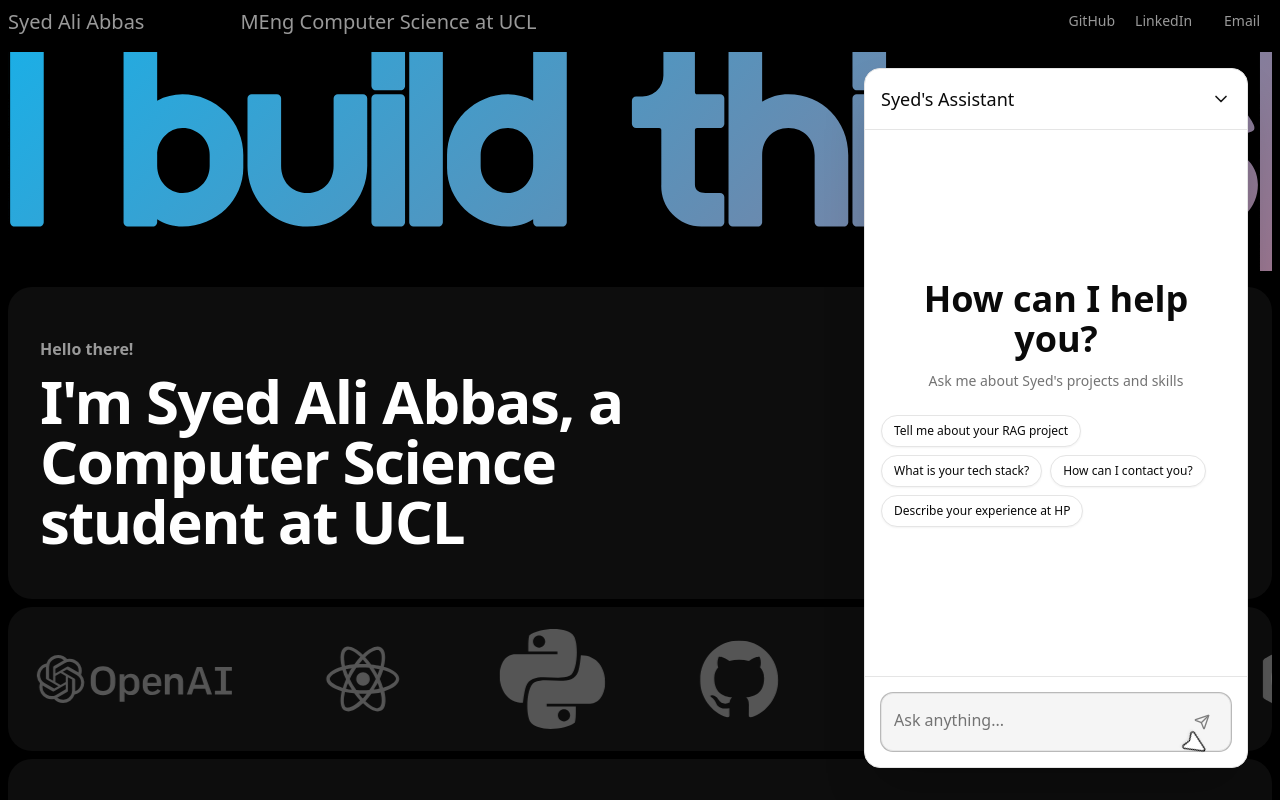
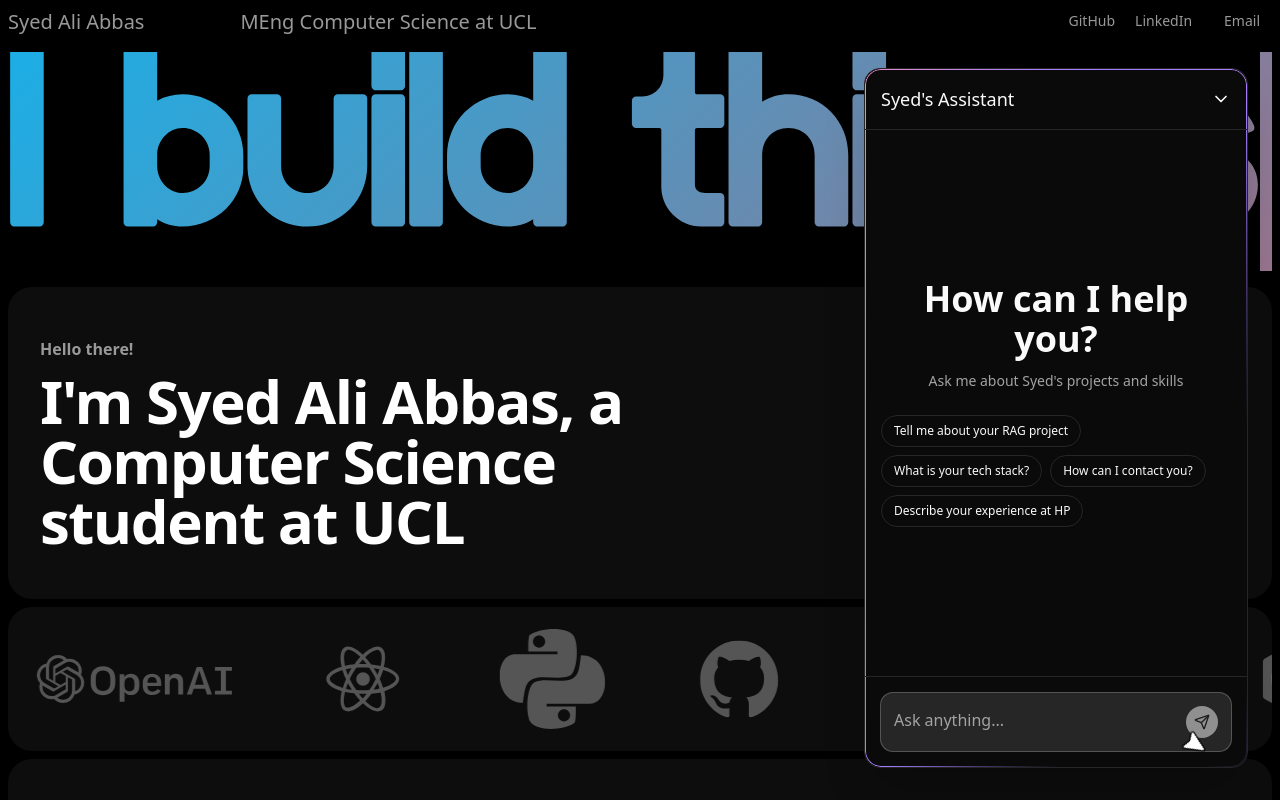
Before and after one commit to syedaliabbas1/portfolio, a Next.js app: page / in a window 1280 px wide. Both pictures are taken after a click on the button 1195 px from the left and 744 px from the top of the page. Shown: the top 800 px of the page. Built offline with nearby package versions, Linux system fonts and the light colour scheme.

Commit message:
updated RAG AI CHAT

```diff
--- a/app/globals.css
+++ b/app/globals.css
@@ -132,6 +132,9 @@
     --sidebar-border: 240 3.7% 15.9%;
     --sidebar-ring: 217.2 91.2% 59.8%;
   }
+  .theme {
+    --animate-shine: shine var(--duration) infinite linear;
+  }
 }
 
 @layer base {
@@ -142,3 +145,17 @@
     @apply bg-background text-foreground;
   }
 }
+
+@theme inline {
+  @keyframes shine {
+  0% {
+    background-position: 0% 0%;
+    }
+  50% {
+    background-position: 100% 100%;
+    }
+  to {
+    background-position: 0% 0%;
+    }
+  }
+}
--- a/components/ui/ChatWidget.tsx
+++ b/components/ui/ChatWidget.tsx
@@ -22,6 +22,8 @@ const SUGGESTED_PROMPTS = [
 ];
 
 const MAX_INPUT_LENGTH = 500;
+
+import { ShineBorder } from '@/components/ui/shine-border';
 
 export default function ChatWidget() {
   const [isOpen, setIsOpen] = React.useState(false);
@@ -255,7 +257,9 @@ export default function ChatWidget() {
           className={cn(
             "fixed flex flex-col",
             "shadow-2xl border overflow-hidden",
-            "p-0 gap-0 bg-card",
+            "p-0 gap-0",
+            // Force dark mode for the widget
+            "dark bg-card border-border",
             "animate-[slideInFromBottom_0.5s_ease-out_forwards]",
             // Mobile: full screen
             "inset-0 rounded-none",
@@ -277,6 +281,9 @@ export default function ChatWidget() {
           }}
           onWheel={handleWheel}
         >
+          <ShineBorder shineColor={["#A07CFE", "#FE8FB5", "#FFBE7B"]} className="pointer-events-none" />
+
+          <div className="relative z-10 flex flex-col h-full w-full">
             <div className={cn(
               "flex-shrink-0 flex items-center justify-between border-b p-4",
               "pt-[calc(1rem+var(--safe-area-inset-top))]",
@@ -321,7 +328,7 @@ export default function ChatWidget() {
                         {message.role === 'user' ? (
                           <div className="flex flex-col items-end">
                             <div className={cn(
-                            "bg-program-cornfield text-foreground rounded-lg p-3 text-sm",
+                              "bg-primary text-primary-foreground rounded-lg p-3 text-sm",
                               "max-w-xs",
                               "sm:max-w-sm",
                               "md:max-w-md",
@@ -335,7 +342,7 @@ export default function ChatWidget() {
                             <div className="flex items-start gap-2">
                               <img src="/icon.png" alt="Syed's Assistant" className="h-4 w-4 mt-1 flex-shrink-0 rounded-full" />
                               <div className="flex-1">
-                              <div className="text-card-foreground text-sm leading-relaxed prose dark:prose-invert prose-sm max-w-none prose-p:text-card-foreground prose-headings:text-card-foreground prose-a:text-primary prose-strong:text-card-foreground prose-code:text-primary dark:prose-p:text-card-foreground dark:prose-headings:text-card-foreground dark:prose-a:text-primary dark:prose-strong:text-card-foreground dark:prose-code:text-primary">
+                                <div className="text-card-foreground text-sm leading-relaxed prose dark:prose-invert prose-sm max-w-none">
                                   <MarkdownRenderer>{message.content}</MarkdownRenderer>
                                 </div>
                                 {!isGenerating && (
@@ -408,7 +415,7 @@ export default function ChatWidget() {
                       <button
                         type="submit"
                         disabled={isGenerating || !input.trim()}
-                      className="flex-shrink-0 bg-program-cornfield hover:opacity-80 disabled:opacity-50 disabled:cursor-not-allowed text-foreground rounded-full p-2 transition-opacity self-end"
+                        className="flex-shrink-0 bg-primary hover:opacity-90 disabled:opacity-50 disabled:cursor-not-allowed text-primary-foreground rounded-full p-2 transition-opacity self-end"
                       >
                         <Send className="h-4 w-4" />
                       </button>
@@ -422,6 +429,7 @@ export default function ChatWidget() {
                 </form>
               </div>
             </div>
+          </div>
         </Card>
       )}
     </>
--- /dev/null
+++ b/components/ui/shine-border.tsx
@@ -0,0 +1,63 @@
+"use client"
+
+import * as React from "react"
+
+import { cn } from "@/lib/utils"
+
+interface ShineBorderProps extends React.HTMLAttributes<HTMLDivElement> {
+  /**
+   * Width of the border in pixels
+   * @default 1
+   */
+  borderWidth?: number
+  /**
+   * Duration of the animation in seconds
+   * @default 14
+   */
+  duration?: number
+  /**
+   * Color of the border, can be a single color or an array of colors
+   * @default "#000000"
+   */
+  shineColor?: string | string[]
+}
+
+/**
+ * Shine Border
+ *
+ * An animated background border effect component with configurable properties.
+ */
+export function ShineBorder({
+  borderWidth = 1,
+  duration = 14,
+  shineColor = "#000000",
+  className,
+  style,
+  ...props
+}: ShineBorderProps) {
+  return (
+    <div
+      style={
+        {
+          "--border-width": `${borderWidth}px`,
+          "--duration": `${duration}s`,
+          backgroundImage: `radial-gradient(transparent,transparent, ${
+            Array.isArray(shineColor) ? shineColor.join(",") : shineColor
+          },transparent,transparent)`,
+          backgroundSize: "300% 300%",
+          mask: `linear-gradient(#fff 0 0) content-box, linear-gradient(#fff 0 0)`,
+          WebkitMask: `linear-gradient(#fff 0 0) content-box, linear-gradient(#fff 0 0)`,
+          WebkitMaskComposite: "xor",
+          maskComposite: "exclude",
+          padding: "var(--border-width)",
+          ...style,
+        } as React.CSSProperties
+      }
+      className={cn(
+        "motion-safe:animate-shine pointer-events-none absolute inset-0 size-full rounded-[inherit] will-change-[background-position]",
+        className
+      )}
+      {...props}
+    />
+  )
+}
--- a/tailwind.config.js
+++ b/tailwind.config.js
@@ -62,6 +62,7 @@ module.exports = {
   			sm: 'calc(var(--radius) - 4px)'
   		},
   		animation: {
+  			shine: 'shine var(--duration) infinite linear',
   			marquee: 'marquee 25s linear infinite',
   			marquee2: 'marquee2 25s linear infinite',
   			'blink-cursor': 'blink-cursor 1s step-end infinite',
@@ -69,6 +70,17 @@ module.exports = {
   			'accordion-up': 'accordion-up 0.2s ease-out'
   		},
   		keyframes: {
+  			shine: {
+  				'0%': {
+  					'background-position': '0% 0%'
+  				},
+  				'50%': {
+  					'background-position': '100% 100%'
+  				},
+  				to: {
+  					'background-position': '0% 0%'
+  				}
+  			},
   			'blink-cursor': {
   				'0%, 100%': {
   					opacity: '1'
```
Lines whose indentation alone changed are shown as unchanged.
